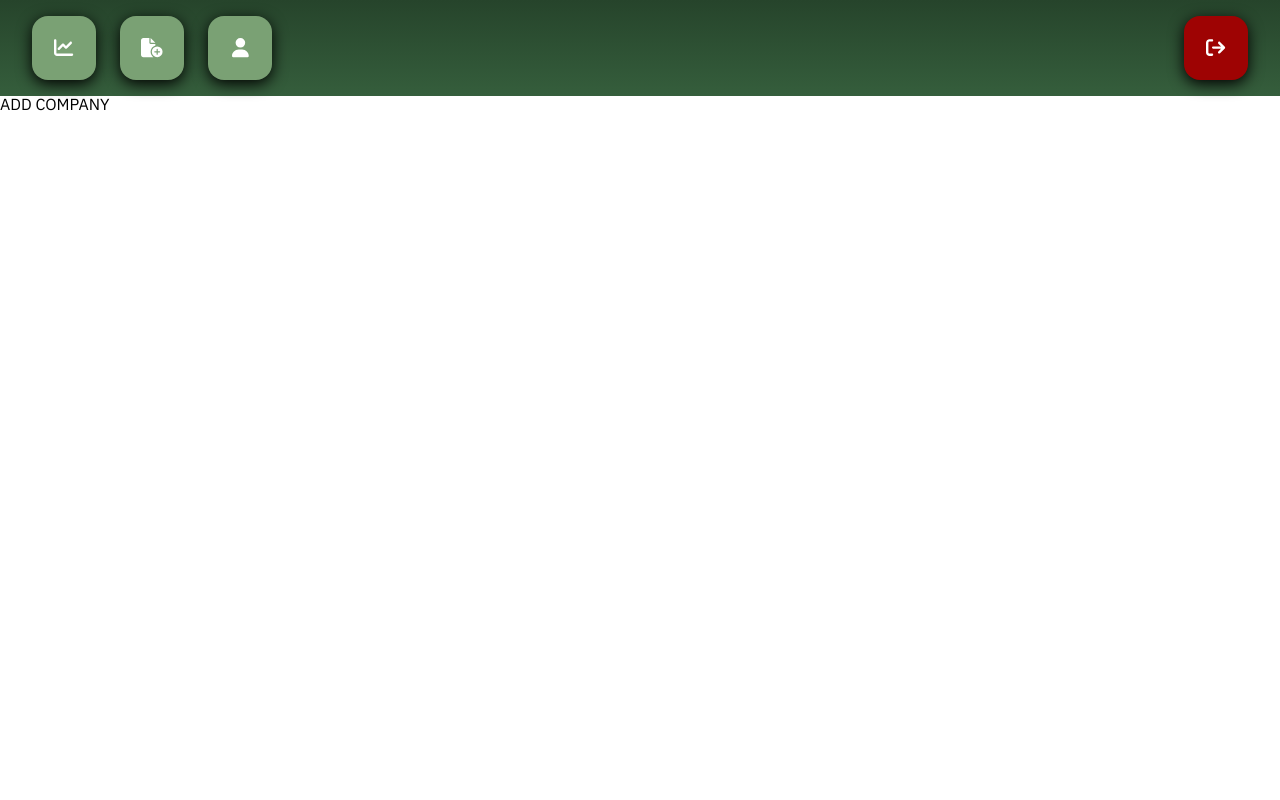
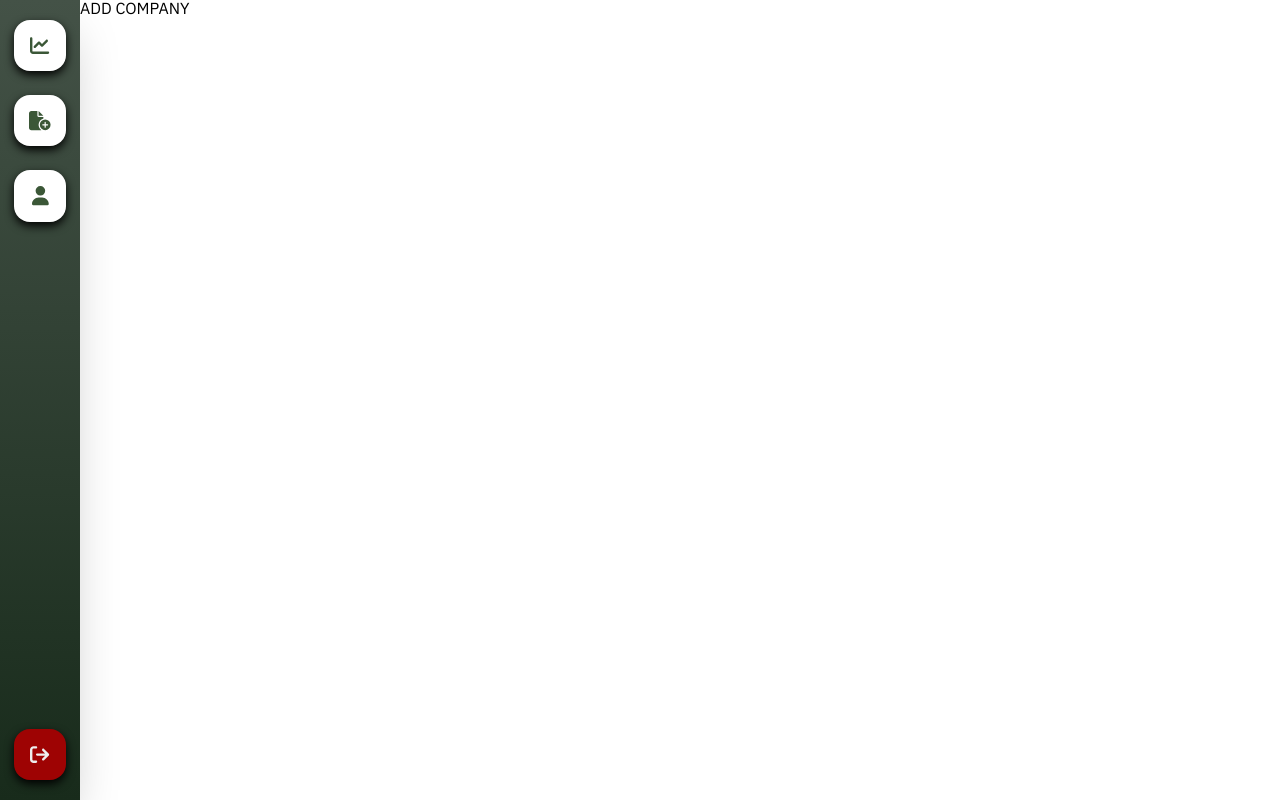
Before and after one commit to murilo-simoes/dash-esg, a Next.js app: page /addCompany in a window 1280 px wide. Built offline with nearby package versions, Linux system fonts and the light colour scheme; sample sign-in values are in the browser's storage.

Commit message:
menu melhorado

```diff
--- a/src/components/IncluirEmpresa/IncluirEmpresa.module.css
+++ b/src/components/IncluirEmpresa/IncluirEmpresa.module.css
@@ -1,13 +1,11 @@
 .container{
     width: 100%;
-    height: calc(100dvh - 6rem);
-    display:flex;
+    height: 100dvh;
+    display: flex;
     justify-content: center;
     align-items: center;
     flex-direction: column;
-
 }
-
 .titleWrapper{
     height: auto;
     display:flex;
@@ -24,8 +22,8 @@
 }
 
 .buttonWrapper{
-    width: 6rem;
-    height: 6rem;
+    width: 5rem;
+    height: 5rem;
     border-radius: 5rem;
     display: flex;
     justify-content: center;
--- a/src/components/IncluirEmpresa/index.js
+++ b/src/components/IncluirEmpresa/index.js
@@ -7,7 +7,6 @@ const IncluirEmpresa = () => {
     const router = useRouter()
 
     return (
-        <>
         <div className={styles.container}>
             <div className={styles.titleWrapper}>
                 <h1 className={styles.title}>Crie seu painel de diagnóstico ESG cadastrando a sua empresa!</h1>
@@ -16,7 +15,6 @@ const IncluirEmpresa = () => {
                 <FontAwesomeIcon className={styles.iconButton} icon={faPlus} />
             </div>
          </div>
-        </>
      );
 }
 
--- a/src/components/LoginRegisterForm/index.js
+++ b/src/components/LoginRegisterForm/index.js
@@ -127,7 +127,7 @@ const LoginRegisterForm = ({tipoForm}) => {
                 <div className={classShadow === false ? styles.divInputSenha : styles.divInputSenhaShadow}>
                     <input onFocus={() => setClassShadow(true)} onBlur={() => setClassShadow(false)} onChange={(e) => setPassword(e.target.value)} value={password} className={styles.formInputSenha} type={showPassword === false ? "password" : "text"} placeholder='Digite a sua senha'/>
                     <div className={styles.divIconPass}>
-                        <FontAwesomeIcon onClickCapture={() => setShowPassword(showPassword === false ? true : false)} className={styles.iconPass} icon={showPassword === false ? faEyeSlash : faEye} />
+                        <FontAwesomeIcon onClick={() => setShowPassword(showPassword === false ? true : false)} className={styles.iconPass} icon={showPassword === false ? faEyeSlash : faEye} />
                     </div>
                 </div>
             </div>
@@ -136,7 +136,7 @@ const LoginRegisterForm = ({tipoForm}) => {
                 <div className={classShadow2 === false ? styles.divInputSenha : styles.divInputSenhaShadow}>
                     <input onFocus={() => setClassShadow2(true)} onBlur={() => setClassShadow2(false)} onChange={(e) => setConfirmPassword(e.target.value)} value={confirmPassword} className={styles.formInputSenha} type={showPassword2 === false ? "password" : "text"} placeholder='Confime a sua senha'/>
                     <div className={styles.divIconPass}>
-                        <FontAwesomeIcon onClickCapture={() => setShowPassword2(showPassword2 === false ? true : false)} className={styles.iconPass} icon={showPassword2 === false ? faEyeSlash : faEye} />
+                        <FontAwesomeIcon onClick={() => setShowPassword2(showPassword2 === false ? true : false)} className={styles.iconPass} icon={showPassword2 === false ? faEyeSlash : faEye} />
                     </div>
                 </div>
             </div>
--- a/src/components/Menu/Menu.js
+++ b/src/components/Menu/Menu.js
@@ -37,7 +37,7 @@ const Menu = ({}) => {
                         </div>
                     </div>
                     <div onClick={handleLogout} className={styles.logout}>
-                        <FontAwesomeIcon icon={faArrowRightFromBracket} className={styles.iconPage}/>
+                        <FontAwesomeIcon icon={faArrowRightFromBracket} className={styles.iconPageLogout}/>
                     </div>
                 </div>
             </div>
--- a/src/components/Menu/Menu.module.css
+++ b/src/components/Menu/Menu.module.css
@@ -1,36 +1,41 @@
 .container{
-    width: 100%;
-    height: 6rem;
+    height: 100dvh;
+    width: 5rem;
+    min-width: 5rem;
 
-    background: linear-gradient(180deg, #26442b 0%, #355e3c 100%);
+    background: linear-gradient(180deg, #445247 0%, #182b1b 100%);
+
     display: flex;
     justify-content: center;
     align-items: center;
+    box-shadow: rgba(0, 0, 0, 0.25) 0px 25px 50px -12px;
+    flex-direction: column;
 }
 
 .wrapper{
-    width: 95%;
+    height: 95%;
     display: flex;
     justify-content: space-between;
     align-items: center;
+    flex-direction: column;
 
 
 }
 .pages{
-    width: 4rem;
-    height: 4rem;
-    background-color: #7AA174;
-    border-radius: 1rem;
+    width: 3.5rem;
+    height: 3.5rem;
+    background-color: #ffffff;
+    border-radius: 1.3rem;
     display: flex;
     justify-content: center;
     align-items: center;
-    box-shadow: 0px 4px 15px 0px #000000;
+    box-shadow: 0px 4px 10px 0px #000000;
     cursor:pointer;
     transition: 0.1s all ease-in;
-    margin-right: 1.5rem;
+    margin-bottom: 1.5rem;
 
     &:hover{
-        transform: scale(1.03);
+        transform: scale(1.10);
     }
 }
 
@@ -38,31 +43,36 @@
     display: flex;
     justify-content: center;
     align-items: center;
-    flex-direction: row;
+    flex-direction: column;
 }
 
 .logout{
-    width: 4rem;
-    height: 4rem;
+    width: 3.2rem;
+    height: 3.2rem;
     background-color: #9e0303;
-    border-radius: 1rem;
+    border-radius: 1.3rem;
     display: flex;
     justify-content: center;
     align-items: center;
-    box-shadow: 0px 4px 15px 0px #000000;
+    box-shadow: 0px 4px 10px 0px #000000;
     cursor:pointer;
     transition: 0.1s all ease-in;
 
 
     &:hover{
-        transform: scale(1.05);
+        transform: scale(1.10);
     }
 }
 
 
 .iconPage{
     font-size:1.2rem;
-    color: #fff;
+    color: #3b5737;
+    font-weight: bold;
+}
+.iconPageLogout{
+    font-size:1.2rem;
+    color: #eee;
     font-weight: bold;
 }
 
@@ -76,6 +86,7 @@
 }
 
 @media screen and (max-width:400px) {
+
     .pages{
         width: 3.5rem;
         height: 3.5rem;
@@ -88,3 +99,16 @@
         height: 3.5rem;
     }
 }
+
+@media screen and (max-width:1280px) {
+    .pages{
+        width: 3.2rem;
+        height: 3.2rem;
+        border-radius: 1rem;
+    }
+    .logout{
+        border-radius: 1rem;
+        width: 3.2rem;
+        height: 3.2rem;
+    }
+}
--- a/src/pages/_app.js
+++ b/src/pages/_app.js
@@ -19,11 +19,11 @@ export default function App({ Component, pageProps, ...appProps }) {
     }
 
     return loaded && (
-          <>
-          <Menu/>
-          <Component {...pageProps} />
-          <ToastContainer theme="dark" />
-          </>
+          <div style={{display:"flex"}}>
+            <Menu/>
+            <Component {...pageProps} />
+            <ToastContainer theme="dark" />
+          </div>
         )
 }
 useEffect(() => {
--- a/src/pages/addCompany/AddCompany.module.css
+++ b/src/pages/addCompany/AddCompany.module.css
@@ -1,7 +1,7 @@
 
 .loadingContainer{
     width: 100%;
-    height: calc(100dvh - 6rem);
+    height: 100dvh;
     display: flex;
     justify-content: center;
     align-items: center;
@@ -10,5 +10,5 @@
 .container{
     display: flex;
     width: auto;
-    height: calc(100dvh - 6rem);
+    width:  100%;
 }
--- a/src/pages/index.js
+++ b/src/pages/index.js
@@ -25,9 +25,7 @@ export default function Home() {
       <h1>DASHBOARD</h1>
     </div>
     :
-    <div className={styles.containerIncluir}>
-        <IncluirEmpresa/>
-    </div>
+      <IncluirEmpresa/>
     )
       :
       <div className={styles.loadingContainer}>
--- a/src/pages/profile/Profile.module.css
+++ b/src/pages/profile/Profile.module.css
@@ -1,6 +1,7 @@
+
 .loadingContainer{
     width: 100%;
-    height: calc(100dvh - 6rem);
+    height: 100dvh;
     display: flex;
     justify-content: center;
     align-items: center;
```
Also changed, not shown: src/pages/index.module.css (+1 -12 lines). Lines whose indentation alone changed are shown as unchanged.
